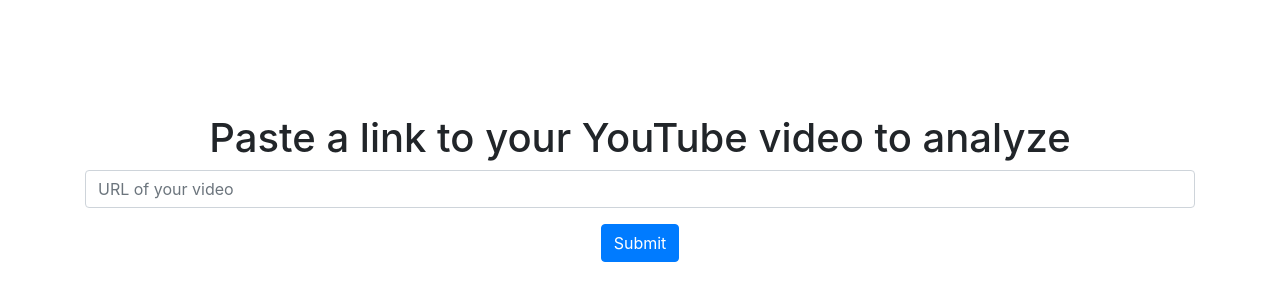
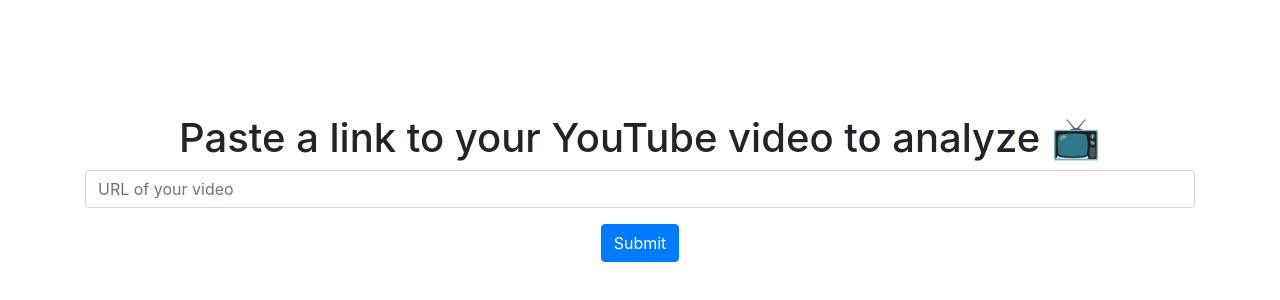
Before and after one commit to stubisdon/youtube-comment-sentiment-analysis, a website: page index.html in a window 1280 px wide. Shown: the part 212-512 px from the top of the page. Drawn offline with nearby package versions, Linux system fonts and the light colour scheme.

```diff
--- a/index.html
+++ b/index.html
@@ -17,7 +17,7 @@
 </head>
 <body>
     <div class="container center-screen">
-        <h1>Paste a link to your YouTube video to analyze</h1>
+        <h1>Paste a link to your YouTube video to analyze 📺</h1>
 
         <!-- Success and error messages -->
         <div id="errorMessage" class="alert alert-danger" role="alert" style="display: none;"></div>
```
